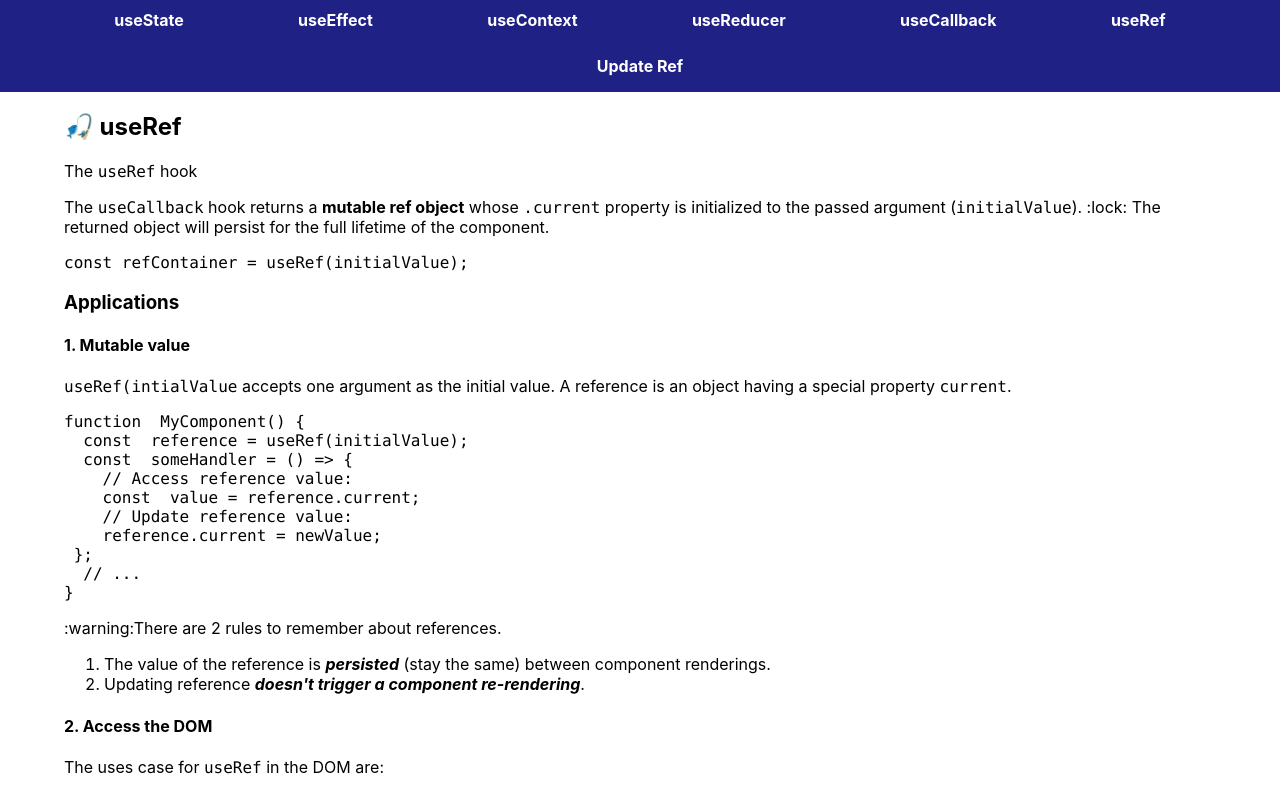
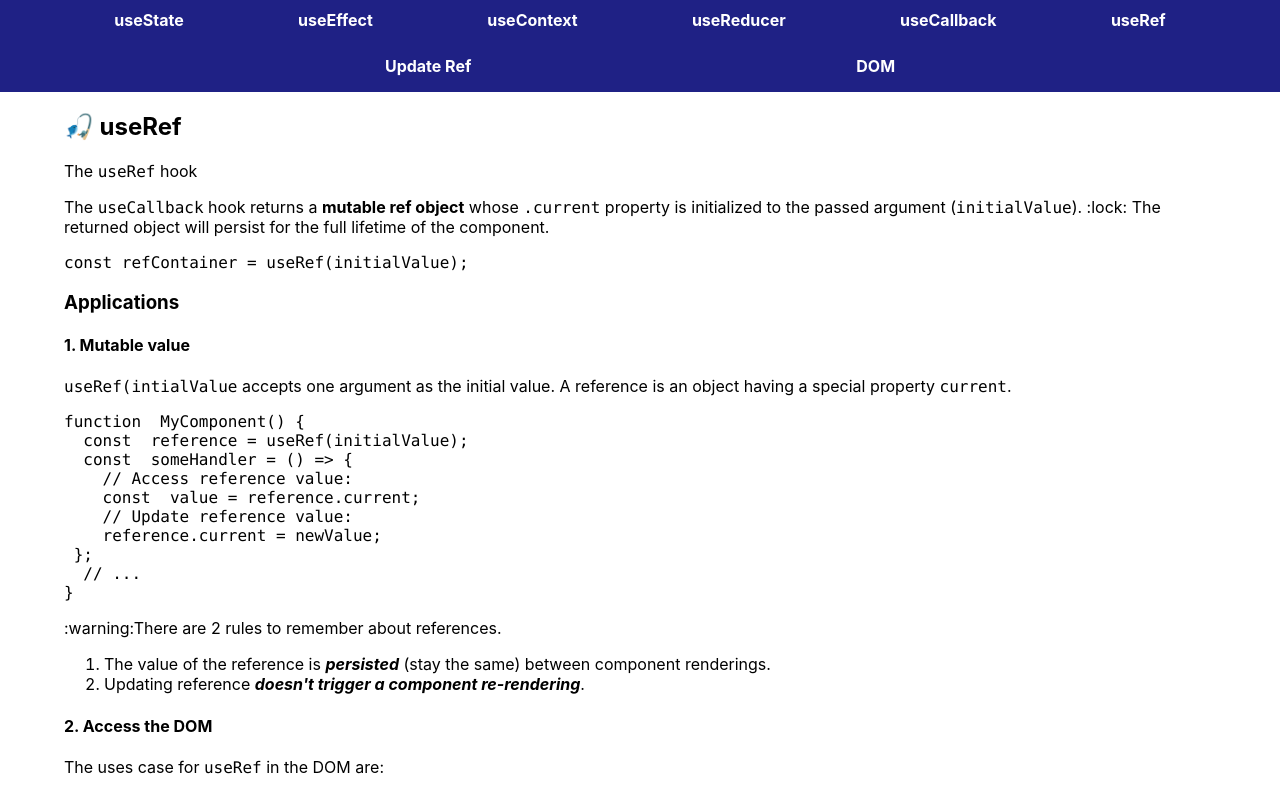
Before and after one commit to RicardoSerrano19/react-hooks-api, a React (Vite) app: page /ref in a window 1280 px wide. Shown: the top 794 px of the page. Built offline with nearby package versions, Linux system fonts and the light colour scheme.

Commit message:
feat: Add refDOM menu

```diff
--- a/src/App.jsx
+++ b/src/App.jsx
@@ -22,6 +22,7 @@ import ReducerCounter from './exercise/useReducer/reducerCounter'
 import ReducerFetch from './exercise/useReducer/reducerFetch'
 import CallbackApp from './exercise/useCallback/callbackApp'
 import RefUpdate from './exercise/useRef/refUpdate'
+import RefDOM from './exercise/useRef/refDom'
 
 import './App.css'
 
@@ -58,6 +59,7 @@ const App = () => {
                     </Route>
                     <Route path='ref' element={<MenuRef />}>
                         <Route path='refUpdate' element={<RefUpdate />}/>
+                        <Route path='refDOM' element={<RefDOM />}/>
                     </Route>
                 </Route>
             </Routes>
--- a/src/exercise/MenuRef.jsx
+++ b/src/exercise/MenuRef.jsx
@@ -10,6 +10,7 @@ const NavBar = () => {
         <>
         <div className='navbar'>
             <Link to='refUpdate'>Update Ref</Link>
+            <Link to='refDOM'>DOM</Link>
         </div>
         <Outlet />
         </>
```
